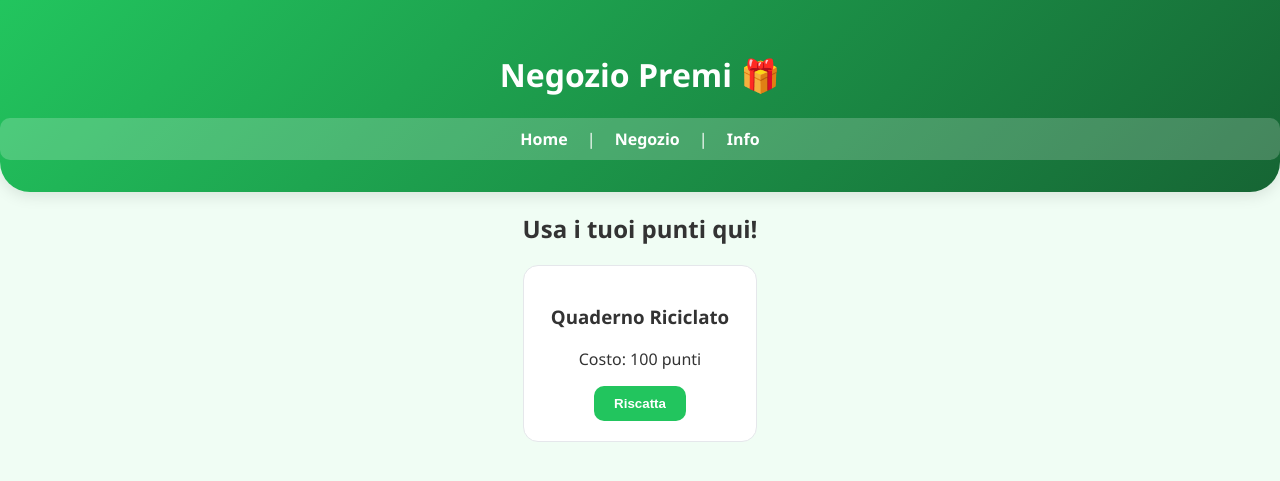
After one commit to Kap209/cambiamento-climatico, a Flask app: page /negozio in a window 1280 px wide. The commit adds this page. Shown: the top 481 px of the page. Run offline with Flask 3, Linux system fonts and the light colour scheme.

Commit message:
Migrazione del progetto da FastAPI a Flask

```diff
--- a/app.py
+++ b/app.py
@@ -2,10 +2,17 @@ from flask import Flask, render_template
 
 app = Flask(__name__)
 
-@app.get("/")
+@app.route("/")
 def home():
-    # In Flask passiamo i dati semplicemente come argomenti di funzione
-    return render_template("index.html", punti=0)
+    return render_template("index.html")
+
+@app.route("/negozio")
+def negozio():
+    return render_template("negozio.html")
+
+@app.route("/info")
+def info():
+    return render_template("info.html")
 
 if __name__ == "__main__":
     app.run(debug=True)
--- a/static/style.css
+++ b/static/style.css
@@ -84,3 +84,21 @@ button {
 button:hover {
     background-color: var(--dark-green);
 }
+
+nav {
+    margin-top: 15px;
+    background: rgba(255, 255, 255, 0.2);
+    padding: 10px;
+    border-radius: 10px;
+}
+
+nav a {
+    color: white;
+    text-decoration: none;
+    margin: 0 15px;
+    font-weight: bold;
+}
+
+nav a:hover {
+    text-decoration: underline;
+}
--- /dev/null
+++ b/templates/negozio.html
@@ -0,0 +1,25 @@
+<!DOCTYPE html>
+<html lang="it">
+<head>
+    <link rel="stylesheet" href="{{ url_for('static', filename='style.css') }}">
+    <title>Negozio Eco</title>
+</head>
+<body>
+    <header>
+        <h1>Negozio Premi 🎁</h1>
+        <nav>
+            <a href="{{ url_for('home') }}">Home</a> |
+            <a href="{{ url_for('negozio') }}">Negozio</a> |
+            <a href="{{ url_for('info') }}">Info</a>
+        </nav>
+    </header>
+    <main>
+        <h2>Usa i tuoi punti qui!</h2>
+        <div class="card">
+            <h3>Quaderno Riciclato</h3>
+            <p>Costo: 100 punti</p>
+            <button>Riscatta</button>
+        </div>
+    </main>
+</body>
+</html>
```
Also changed, not shown: templates/index.html (+7 -0 lines), templates/info.html (added).
